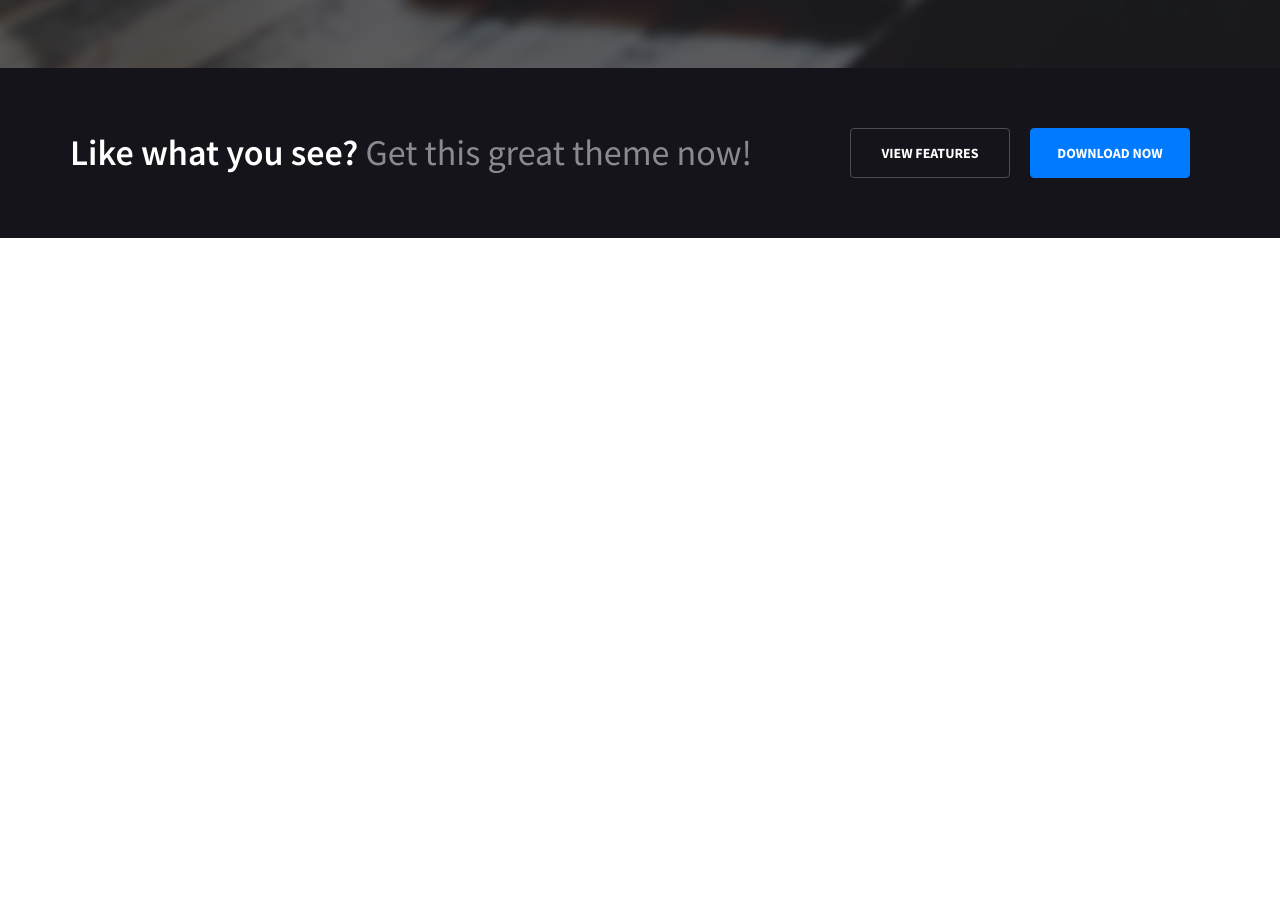
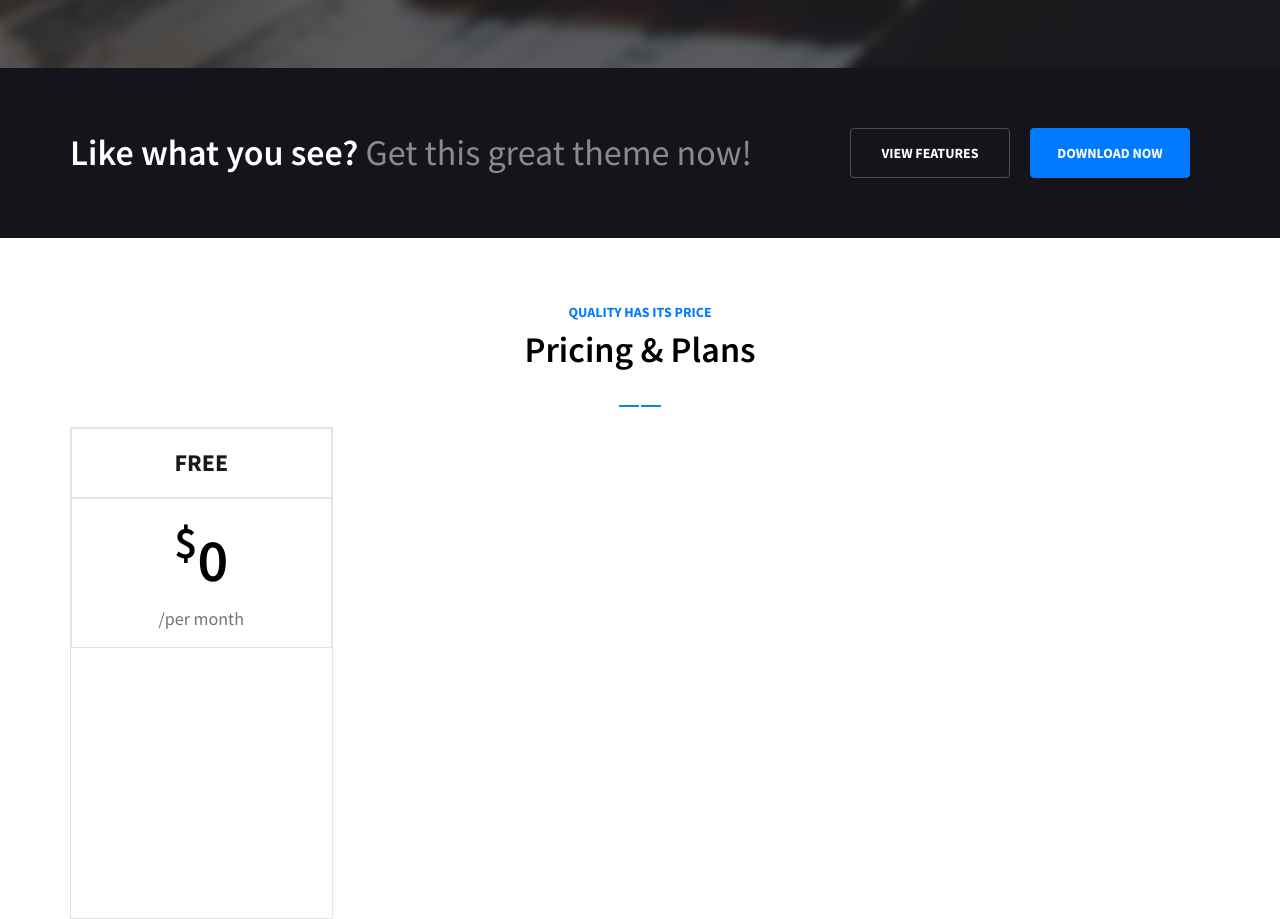
Before and after one commit to Notna17/Lucid_onepage, a website: page index.html in a window 1280 px wide. Shown: the part 2908-3827 px from the top of the page. Before the commit the page ends 3146 px from the top, so only its background shows below. Drawn offline with nearby package versions, Linux system fonts and the light colour scheme.

Commit message:
Почав робити картку

```diff
--- a/index.html
+++ b/index.html
@@ -167,6 +167,18 @@
     </div></div>
     </div></div></div>
 
+    <div class="featuresbg"><div class="container">
+      <div class="row"><div class="text-primary centered">QUALITY HAS ITS PRICE</div></div>
+      <div class="row"><div class="centered black-text">Pricing & Plans</div></div>
+      <div class="row"><div class="centered double-dash-active" style="margin-top: 20px; margin-bottom: 20px;"></div></div>
+      <div class="row">
+        <div class="col-xs-12 col-sm-6 col-md-3">
+          <div class="price" id="price1">
+            <div class="price-title" id="priceT1">FREE</div>
+            <div class="price-info" id="priceI1"><div class="price-info-title" id="priceImain1"><sup>$</sup>0</div><div class="text-secondary" id="priceIsub1">/per month</div></div>
+          </div>
+        </div>
+    </div></div></div>
     <script src="https://cdn.jsdelivr.net/npm/swiper@11/swiper-bundle.min.js"></script>
     <script src="https://cdn.jsdelivr.net/npm/jquery@3.5.1/dist/jquery.slim.min.js" integrity="sha384-DfXdz2htPH0lsSSs5nCTpuj/zy4C+OGpamoFVy38MVBnE+IbbVYUew+OrCXaRkfj" crossorigin="anonymous"></script>
     <script src="https://cdn.jsdelivr.net/npm/bootstrap@4.6.2/dist/js/bootstrap.bundle.min.js" integrity="sha384-Fy6S3B9q64WdZWQUiU+q4/2Lc9npb8tCaSX9FK7E8HnRr0Jz8D6OP9dO5Vg3Q9ct" crossorigin="anonymous"></script>
--- a/src/style.scss
+++ b/src/style.scss
@@ -289,3 +289,35 @@ a:hover {
   background-color: #15141a;
   height: 170px;
 }
+//  price
+.price {
+  height: 492px;
+  display: flex;
+  flex-direction: column;
+  border: 1px solid #e4e4e4;
+  border-radius: 1px;
+}
+.price-title {
+  display: flex;
+  font-size: 24px;
+  font-weight: bold;
+  color: #1a1a1a;
+  border: 1px solid #e4e4e4;
+  height: 70px;
+  width: 100%;
+  align-items: center;
+  justify-content: center;
+}
+.price-info {
+  display: flex;
+  flex-direction: column;
+  align-items: center;
+  justify-content: center;
+  height: 150px;
+  width: 100%;
+  background-color: #fff;
+  border: 1px solid #e4e4e4;
+}
+.price-info-title {
+  color:#000; font-weight: 600;font-size: 60px;
+}
```
Also changed, not shown: dist/style.css.
